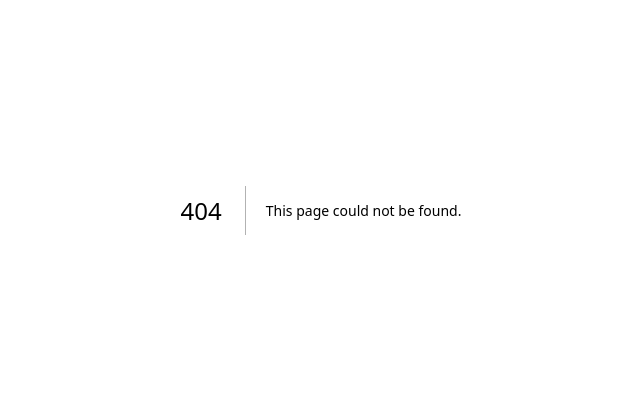
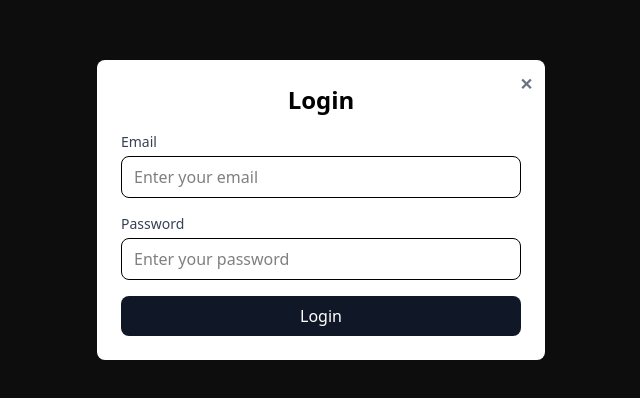
Before and after one commit to vansh-commits/Intercepted-routs-nextjs, a Next.js app: page /login in a window 1280 px wide. Before the commit this address had no page. Shown: the part 190-588 px from the top of the page, without its empty margins (319-959 px from the left). Built offline with nearby package versions, Linux system fonts and the light colour scheme.

Commit message:
created login page

```diff
--- a/src/app/games/page.tsx
+++ b/src/app/games/page.tsx
@@ -1,19 +1,21 @@
-import Sidebar from '@/components/Sidebar'
-import React from 'react'
+import GameCard from "@/components/GameCard";
+import { games } from "@/db/data";
+import Sidebar from "@/components/Sidebar";
 
 const Games = () => {
   return (
-    <div>
+    <div className="flex h-screen">
       <Sidebar />
       <div className="flex-1 bg-gray-100 p-5">
         <h1 className="text-2xl font-bold mb-4">Featured Games</h1>
         <div className="flex gap-4">
-
+          {games.map((game) => (
+            <GameCard key={game.id} game={game} />
+          ))}
         </div>
       </div>
+    </div>
+  );
+};
 
-    </div>
-  )
-}
-
-export default Games
+export default Games;
--- /dev/null
+++ b/src/app/login/page.tsx
@@ -0,0 +1,74 @@
+"use client";
+import { useState } from "react";
+import { useRouter } from "next/navigation";
+
+function LoginPage() {
+  const router = useRouter();
+  const [isOpen, setIsOpen] = useState(true);
+
+  return (
+    <>
+      {isOpen && (
+        <div
+          className="fixed inset-0 flex items-center
+         justify-center bg-black/95"
+        >
+          <div
+            className="w-full max-w-md p-6 bg-white
+           rounded-lg shadow-md relative"
+          >
+            <button
+              onClick={() => router.push("/games")}
+              className="absolute top-3 right-3 text-gray-500
+               hover:text-gray-700 font-bold"
+            >
+              &#10005;
+            </button>
+            <h2 className="text-2xl font-semibold mb-4 text-center">Login</h2>
+            <form className="space-y-4">
+              <div>
+                <label
+                  className="block text-sm font-medium
+                 text-gray-700"
+                >
+                  Email
+                </label>
+                <input
+                  type="email"
+                  className="w-full px-3 py-2 mt-1 border
+                   rounded-lg focus:outline-none focus:ring
+                    focus:border-blue-300"
+                  placeholder="Enter your email"
+                />
+              </div>
+              <div>
+                <label
+                  className="block text-sm font-medium
+                 text-gray-700"
+                >
+                  Password
+                </label>
+                <input
+                  type="password"
+                  className="w-full px-3 py-2 mt-1 border
+                   rounded-lg focus:outline-none focus:ring focus:border-blue-300"
+                  placeholder="Enter your password"
+                />
+              </div>
+              <button
+                type="submit"
+                className="w-full px-4 py-2 text-white bg-gray-900
+                 rounded-lg hover:bg-blue-600 focus:outline-none
+                  focus:ring focus:ring-blue-300"
+              >
+                Login
+              </button>
+            </form>
+          </div>
+        </div>
+      )}
+    </>
+  );
+}
+
+export default LoginPage;
--- a/src/components/GameCard.tsx
+++ b/src/components/GameCard.tsx
@@ -0,0 +1,22 @@
+type GameProps = {
+  game: {
+    id: number;
+    name: string;
+    img: string;
+  };
+};
+
+const GameCard = ({ game }: GameProps) => {
+  return (
+    <div className="bg-gray-800  text-white p-4 rounded-lg shadow-md">
+      <img
+        src={game.img}
+        alt={game.name}
+        className="w-full h-32 object-cover rounded-md"
+      />
+      <h3 className="mt-2 text-lg font-semibold">{game.name}</h3>
+    </div>
+  );
+};
+
+export default GameCard;
```
Lines whose indentation alone changed are shown as unchanged.
